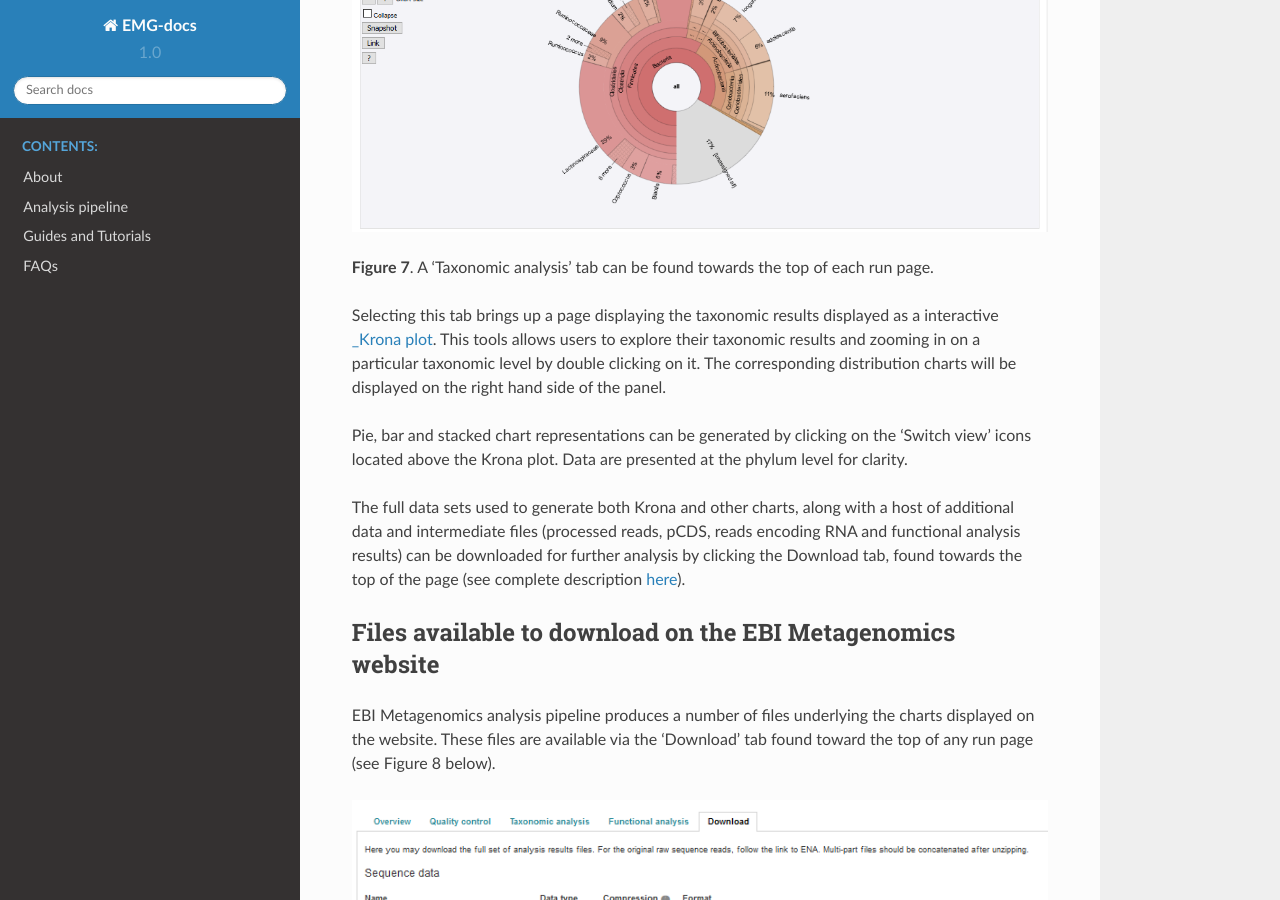
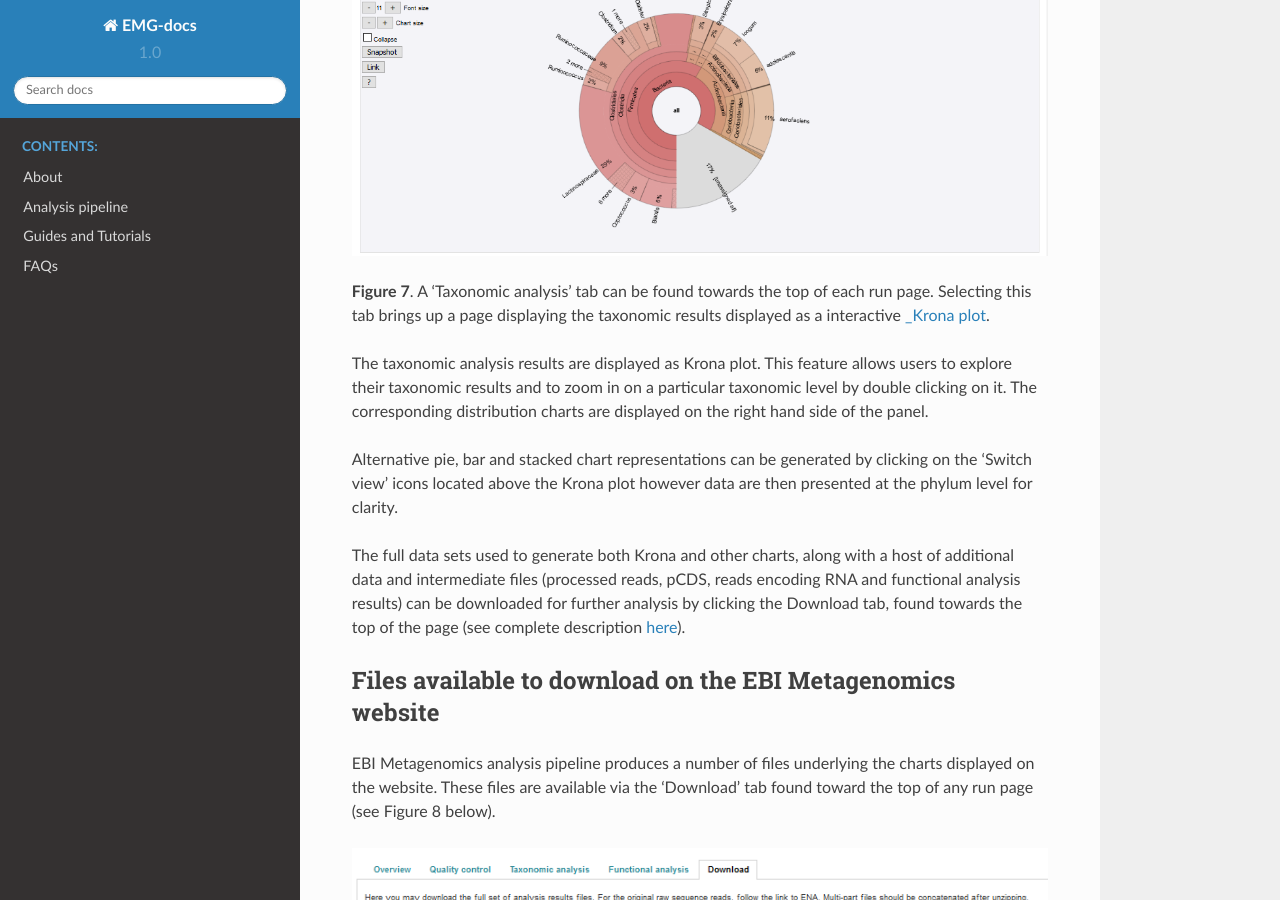
Before and after one commit to EBI-Metagenomics/EMG-docs, a Sphinx documentation site: the page built from docs/portal.rst, in a window 1280 px wide and 900 px high, scrolled down 4106 px. Built offline with Sphinx 7.4.7 and the Read the Docs theme 2.0.0, drawn with Linux system fonts in a browser that asks for light colours; some of the changed text lies outside the part shown.

Commit message:
Update portal.rst
clarifications

```diff
--- a/docs/portal.rst
+++ b/docs/portal.rst
@@ -41,9 +41,9 @@ Finding functional information about runs on the EBI Metagenomics website
 Functional analysis of runs within projects on the `EBI Metagenomics website <www.ebi.ac.uk/metagenomics/>`__ can be accessed by selecting the 'Functional Analysis' tab found toward the top of any run page (see Figure 4 below). Note that this tab will be greyed for amplicon runs that have no functional results.
 
 .. image:: images/Func_1.PNG
-**Figure 4**. A Functional analysis tab can be found towards the top of each run page.
+**Figure 4**. A Functional analysis tab can be found towards the top of each run page. Selecting this tab brings up a page displaying sequence features ('number of reads with predicted CDS (pCDS)', 'number of reads with predicted RNA', 'number of reads with InterPro matches', 'number of pCDS' and 'number of pCDS with InterPro match').
 
-Selecting this tab brings up a page displaying sequence features ('number of reads with predicted CDS (pCDS)', 'number of reads with predicted RNA', 'number of reads with InterPro matches', 'number of pCDS' and 'number of pCDS with InterPro match'), InterPro match information and GO term annotation for the run, as shown in Figure 5A and 5B below.
+Below this first bar chart, two other charts display the InterPro match information and GO term annotation for the run, as shown in Figure 5A and 5B below.
 
 **A**
 
@@ -65,11 +65,11 @@ Finding taxonomic information about runs on the EBI Metagenomics website
 Taxonomic analysis of runs within projects on the `EBI Metagenomics website <www.ebi.ac.uk/metagenomics/>`__ can be accessed by selecting the 'Taxonomic analysis' tab found toward the top of any run page (see Figure 7 below).
 
 .. image:: images/taxonomy.PNG
-**Figure 7**. A 'Taxonomic analysis' tab can be found towards the top of each run page.
+**Figure 7**. A 'Taxonomic analysis' tab can be found towards the top of each run page. Selecting this tab brings up a page displaying the taxonomic results displayed as a interactive `_Krona plot <https://github.com/marbl/Krona/wiki>`__.
 
-Selecting this tab brings up a page displaying the taxonomic results displayed as a interactive `_Krona plot <https://github.com/marbl/Krona/wiki>`__. This tools allows users to explore their taxonomic results and zooming in on a particular taxonomic level by double clicking on it. The corresponding distribution charts will be displayed on the right hand side of the panel.
+The taxonomic analysis results are displayed as Krona plot. This feature allows users to explore their taxonomic results and to zoom in on a particular taxonomic level by double clicking on it. The corresponding distribution charts are displayed on the right hand side of the panel.
 
-Pie, bar and stacked chart representations can be generated by clicking on the ‘Switch view’ icons located above the Krona plot. Data are presented at the phylum level for clarity.
+Alternative pie, bar and stacked chart representations can be generated by clicking on the ‘Switch view’ icons located above the Krona plot however data are then presented at the phylum level for clarity.
 
 The full data sets used to generate both Krona and other charts, along with a host of additional data and intermediate files (processed reads, pCDS, reads encoding RNA and functional analysis results) can be downloaded for further analysis by clicking the Download tab, found towards the top of the page (see complete description `here <https://github.com/ProteinsWebTeam/EMG-docs/blob/master/docs/analysis.rst>`__).
 
```
